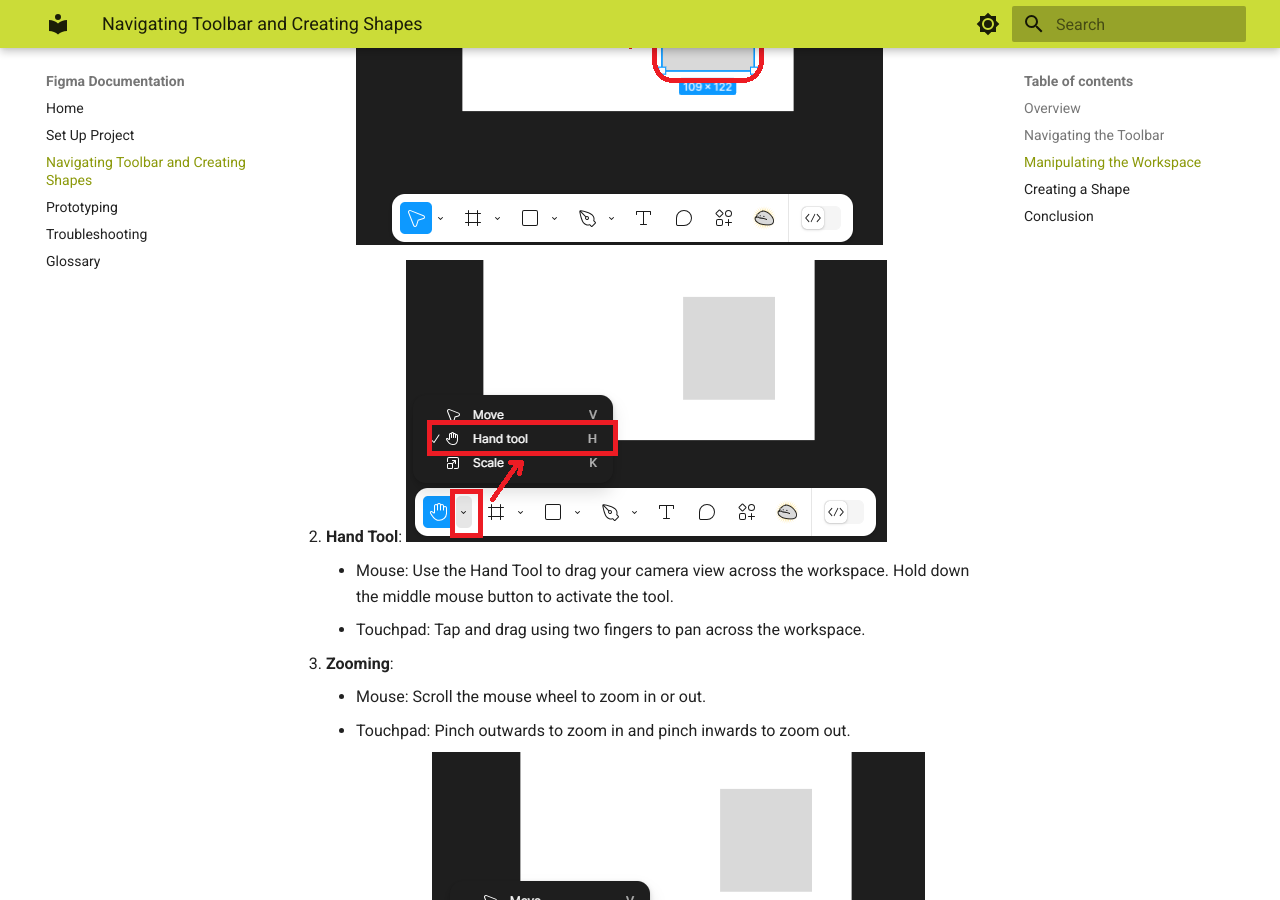
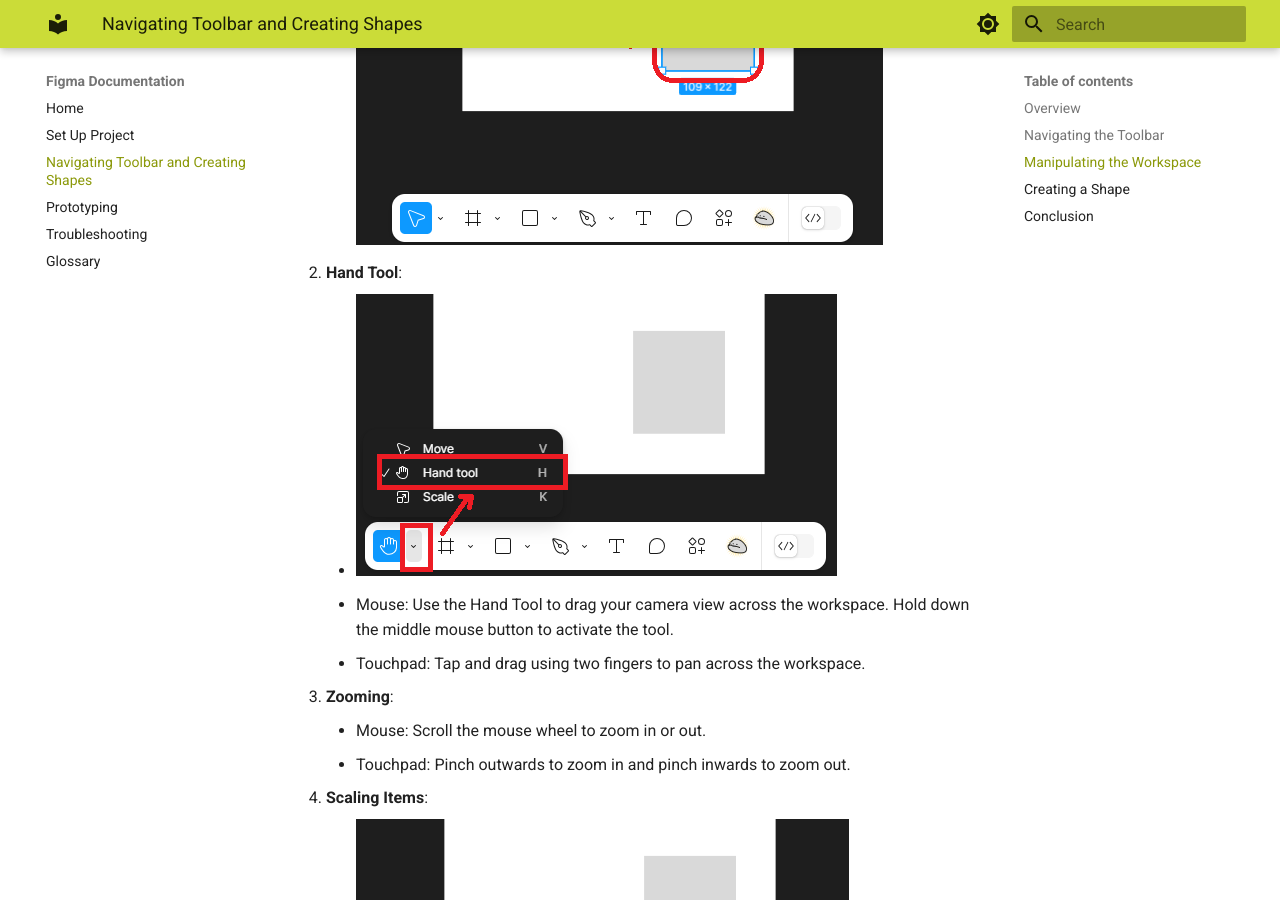
Before and after one commit to ThincutBacon/COMP-2216-Documentation, an MkDocs documentation site: the page built from docs/section2.md, in a window 1280 px wide and 900 px high, scrolled down 2484 px. Built offline with MkDocs 1.6.1 and Material for MkDocs 9.7.7, drawn with Linux system fonts in a browser that asks for light colours.

Commit message:
Fix indents

```diff
--- a/docs/section2.md
+++ b/docs/section2.md
@@ -30,7 +30,7 @@
     ![Drag item to move](./images/dragmove.png)
 
 2. **Hand Tool**:
-    ![Hand tool](./images/handtool.png)
+    - ![Hand tool](./images/handtool.png)
     - Mouse: Use the Hand Tool to drag your camera view across the workspace. Hold down the middle mouse button to activate the tool.
     - Touchpad: Tap and drag using two fingers to pan across the workspace.
 
@@ -39,7 +39,7 @@
     - Touchpad: Pinch outwards to zoom in and pinch inwards to zoom out.
 
 4. **Scaling Items**:
-    ![Scale tool](./images/scaletool.png)
+    - ![Scale tool](./images/scaletool.png)
     - Select the item to resize and activate the Scale tool.
     - Drag corners to adjust the size
 
```
